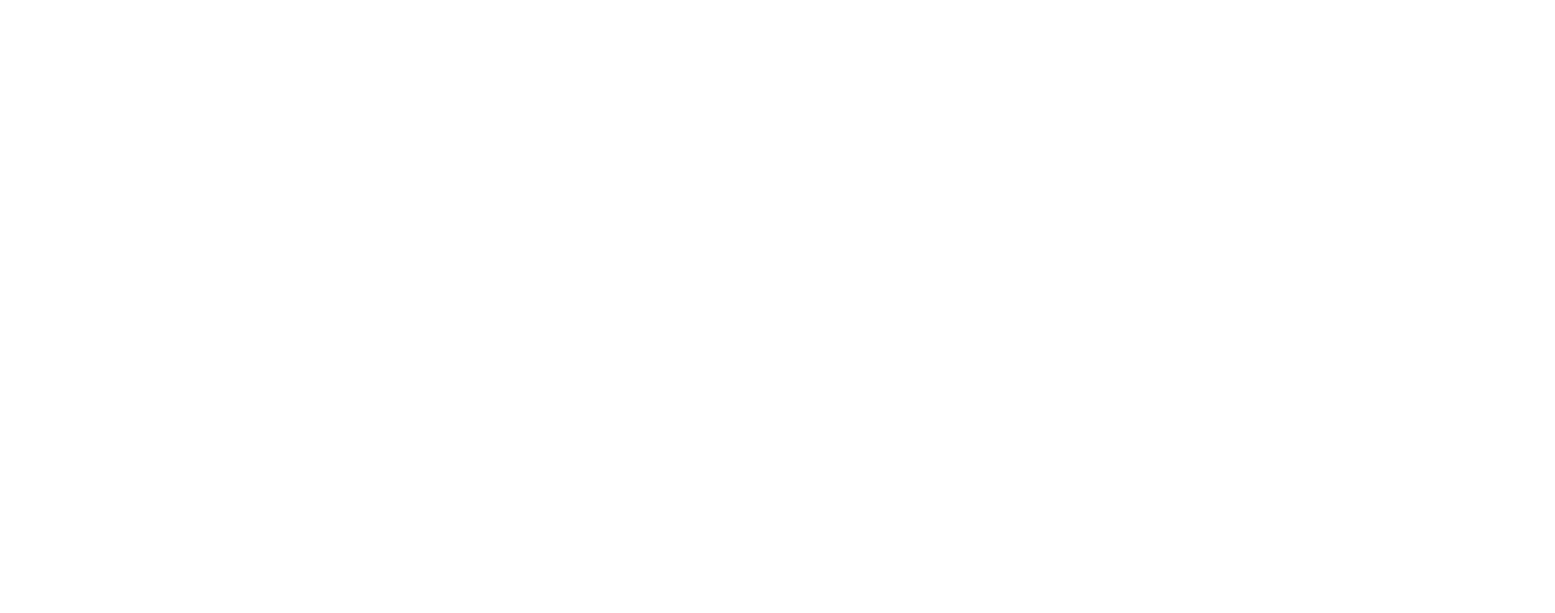
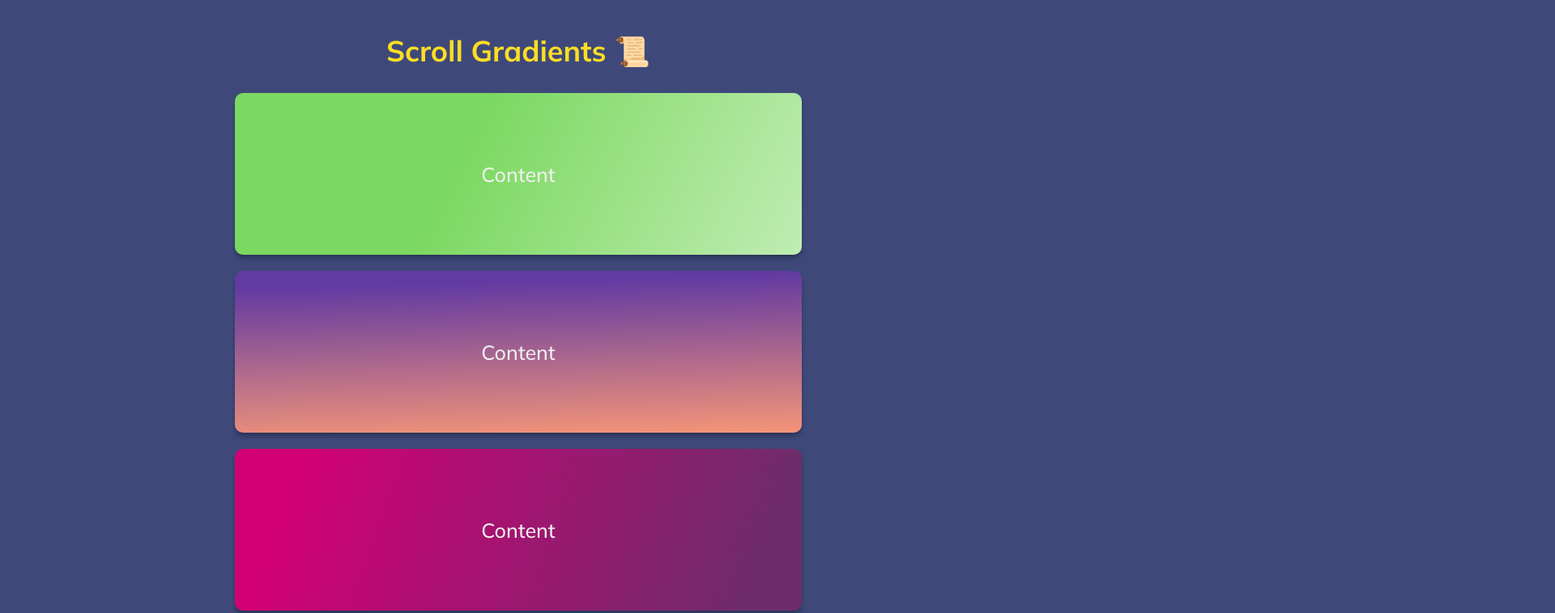
Before and after one commit to jorjishasan/50-Projects, a plain HTML site: page Scroll Animation/dist/index.html in a window 1280 px wide. Shown: the top 758 px of the page at 81% size, 1920 px wide, since content can reach past the window. Drawn offline with Linux system fonts and the light colour scheme.

Commit message:
structure,style and interaction

```diff
--- a/Scroll Animation/dist/index.html
+++ b/Scroll Animation/dist/index.html
@@ -5,6 +5,25 @@
     <meta http-equiv="X-UA-Compatible" content="IE=edge" />
     <meta name="viewport" content="width=device-width, initial-scale=1.0" />
     <title>Scroll Animation</title>
+    <link rel="stylesheet" href="style.css" />
   </head>
-  <body></body>
+  <body>
+    <h1 class="headings">Scroll Gradients&nbsp;📜</h1>
+    <div class="box"><h2>Content</h2></div>
+    <div class="box"><h2>Content</h2></div>
+    <div class="box"><h2>Content</h2></div>
+    <div class="box"><h2>Content</h2></div>
+    <div class="box"><h2>Content</h2></div>
+    <div class="box"><h2>Content</h2></div>
+    <div class="box"><h2>Content</h2></div>
+    <div class="box"><h2>Content</h2></div>
+    <div class="box"><h2>Content</h2></div>
+    <div class="box"><h2>Content</h2></div>
+    <div class="box"><h2>Content</h2></div>
+    <div class="box"><h2>Content</h2></div>
+    <div class="box"><h2>Content</h2></div>
+    <div class="box"><h2>Content</h2></div>
+
+    <script src="script.js"></script>
+  </body>
 </html>
--- a/Scroll Animation/dist/script.js
+++ b/Scroll Animation/dist/script.js
@@ -1 +1,68 @@
 'use script';
+
+const gradients = [
+    "background-image: linear-gradient( 102.4deg,  rgba(253,189,85,1) 7.8%, rgba(249,131,255,1) 100.3% );",
+
+    "background-image: linear-gradient( 83.2deg,  rgba(150,93,233,1) 10.8%, rgba(99,88,238,1) 94.3% );",
+
+    "background-image: radial-gradient( circle farthest-corner at 10% 20%,  rgba(14,174,87,1) 0%, rgba(12,116,117,1) 90% );",
+
+    "background-image: linear-gradient( 83.2deg,  rgba(150,93,233,1) 10.8%, rgba(99,88,238,1) 94.3% );",
+
+    "background-image: radial-gradient( circle farthest-corner at 10% 20%,  rgba(255,209,67,1) 0%, rgba(255,145,83,1) 90% );",
+
+    "background-image: radial-gradient( circle 976px at 51.2% 51%,  rgba(11,27,103,1) 0%, rgba(16,66,157,1) 0%, rgba(11,27,103,1) 17.3%, rgba(11,27,103,1) 58.8%, rgba(11,27,103,1) 71.4%, rgba(16,66,157,1) 100.2%, rgba(187,187,187,1) 100.2% );",
+
+    "background-image: linear-gradient( 117deg,  rgba(123,216,96,1) 39.2%, rgba(255,255,255,1) 156.2% );",
+
+    "background-image: linear-gradient( 109.6deg,  rgba(45,116,213,1) 11.2%, rgba(121,137,212,1) 91.2% );",
+
+    "background-image: linear-gradient( 358.4deg,  rgba(249,151,119,1) -2.1%, rgba(98,58,162,1) 90% );",
+
+    "background-image: linear-gradient( 109.6deg,  rgba(209,0,116,1) 11.2%, rgba(110,44,107,1) 91.1% );",
+
+    "background-image: radial-gradient( circle 685.3px at 47.8% 55.1%,  rgba(255,99,152,1) 0%, rgba(251,213,149,1) 90.1% );",
+
+    "background-image: radial-gradient( circle farthest-corner at 10% 20%,  rgba(162,102,246,1) 0%, rgba(203,159,249,1) 90% );",
+
+    "background-image: radial-gradient( circle 674px at 18.3% 77%,  rgba(139,186,244,1) 3.4%, rgba(15,51,92,1) 56.6% );",
+
+    "background-image: linear-gradient( 105.3deg,  rgba(30,39,107,1) 21.8%, rgba(77,118,221,1) 100.2% );"
+];
+
+const boxes = document.querySelectorAll('.box');
+
+function shuffle(arr) {
+    for (let i = arr.length - 1; i > 0; i--) {
+        let j = Math.floor(Math.random() * i);
+        let k = arr[i];
+        arr[i] = arr[j];
+        arr[j] = k;
+    }
+    return arr;
+}
+
+
+// console.log(gradients);
+
+/*
+fisher yates shuffle: accuracy: 99%
+
+link: https://www.w3schools.com/js/tryit.asp?filename=tryjs_array_sort_random2
+*/
+
+shuffle(gradients).forEach((color, index) => {
+    boxes[index].style = color;
+});
+
+function scrollCheckBox() {
+    const triggerPoint = window.innerHeight * 0.80;
+    boxes.forEach(box => {
+        const boxTop = box.getBoundingClientRect().top;
+        if (triggerPoint > boxTop) box.classList.add('active');
+        else box.classList.remove('active');
+    });
+}
+
+window.onscroll = scrollCheckBox;
+scrollCheckBox();//for filling viewport height
--- a/Scroll Animation/dist/style.css
+++ b/Scroll Animation/dist/style.css
@@ -1,4 +1,4 @@
-@import url("https://fonts.googleapis.com/css2?family=Mulish&display=swap");
+@import url("https://fonts.googleapis.com/css2?family=Mulish:wght@500;700&display=swap");
 
 *,
 *::before,
@@ -11,3 +11,53 @@
 html {
   font-size: 62.5%;
 }
+:root {
+  --color-primary: #3e497a;
+  --white-text: #fff;
+  --softwhite-text: #f0f0f0;
+  --accent-color: #fdde24;
+}
+body {
+  font-family: "Mulish", sans-serif;
+  font-size: 1.6rem;
+  display: grid;
+  place-items: center;
+  background: var(--color-primary);
+  padding: 2rem;
+  overflow-x: hidden;
+  margin: 0 auto;
+}
+
+.headings {
+  font-size: clamp(3rem, 2.8vw, 4rem);
+  color: var(--accent-color);
+  font-weight: 700;
+  margin: 2rem 0;
+}
+
+.box h2 {
+  font-size: 2.5rem;
+  font-weight: 500;
+  color: var(--softwhite-text);
+}
+
+.box {
+  width: 70%;
+  max-width: 700px;
+  height: 25vh;
+  max-height: 500px;
+  display: grid;
+  place-items: center;
+  margin: 1rem;
+  border-radius: 10px;
+  box-shadow: rgba(0, 0, 0, 0.25) 0px 5px 5px 0px;
+  transform: translateX(400%);
+  transition: transform 500ms ease;
+}
+
+.box:nth-child(even) {
+  transform: translateX(-400%);
+}
+.box.active {
+  transform: translateX(0);
+}
```
